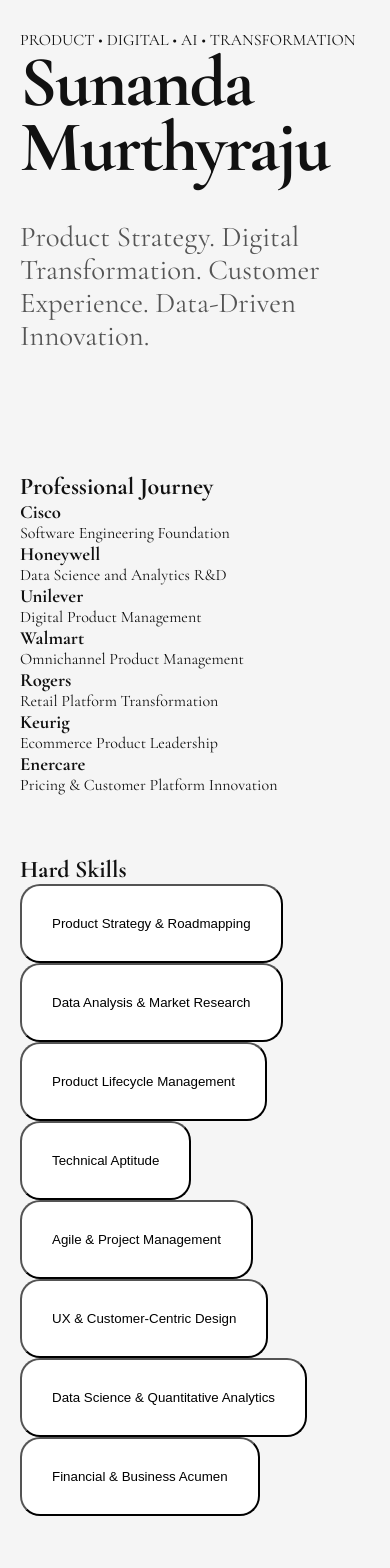
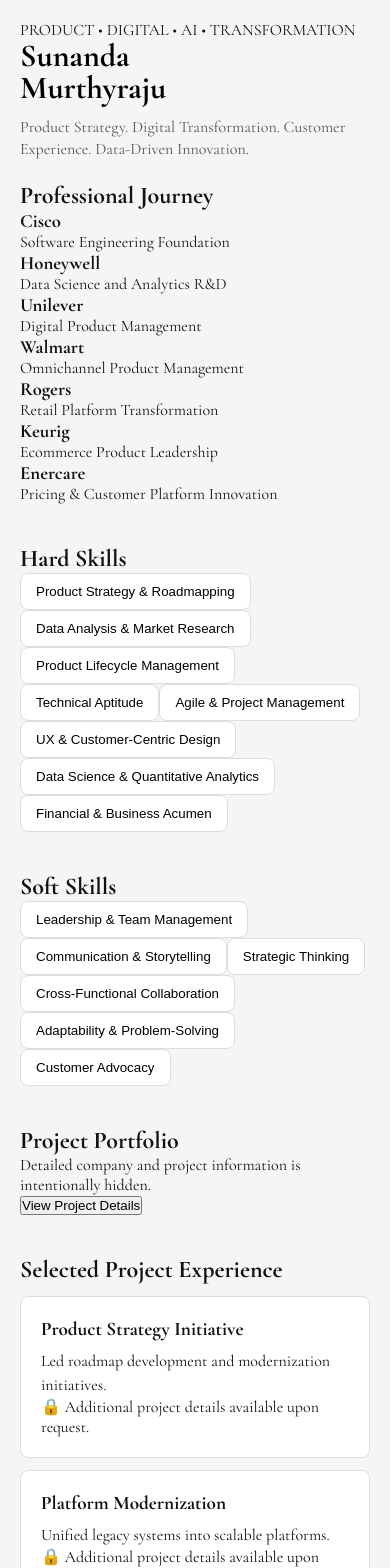
Before and after one commit to sunanda29/Sunanda_portfolio_2, a React (Vite) app: page / in a window 390 px wide. Shown: the top 1568 px of the page. Built offline with nearby package versions, Linux system fonts and the light colour scheme.

Commit message:
Update App.css

```diff
--- a/src/App.css
+++ b/src/App.css
@@ -19,39 +19,46 @@
 /* HERO */
 
 .hero {
-  padding: 20px 40px 200px 40px;
-}
-
-.hero h1 {
-  font-size: 10rem;
-  line-height: 0.9;
-  font-weight: 700;
-  letter-spacing: -4px;
+  padding: 40px;
 }
 
 .hero-tagline {
-  display: none;
+  color: #0d5a54;
+  font-size: 0.8rem;
+  font-weight: 700;
+  letter-spacing: 2px;
+  text-transform: uppercase;
+  margin-bottom: 12px;
+}
+
+.hero h1,
+.hero h2,
+.hero h3,
+.hero-name {
+  font-size: 2.5rem;
+  line-height: 1;
+  font-weight: 700;
+  color: #000;
+  margin-bottom: 12px;
 }
 
 .hero p {
-  margin-top: 40px;
-  max-width: 1400px;
-  font-size: 3rem;
-  line-height: 1.15;
+  margin-top: 0;
+  max-width: 900px;
+  font-size: 1.2rem;
+  line-height: 1.4;
   color: #555;
-  font-weight: 400;
 }
 
 /* SECTIONS */
 
 section {
-  padding: 0 40px 80px;
+  padding: 0 40px 50px;
 }
 
 .section-title {
-  font-size: 5rem;
-  line-height: 1;
-  margin-bottom: 60px;
+  font-size: 2.2rem;
+  margin-bottom: 24px;
   font-weight: 700;
 }
 
@@ -60,82 +67,88 @@
 .journey-grid {
   display: flex;
   flex-direction: column;
-  gap: 28px;
+  gap: 12px;
 }
 
 .journey-card {
   background: #fafafa;
-  padding: 40px;
-  border-radius: 24px;
-  border-left: 8px solid #2d6a4f;
+  padding: 16px;
+  border-radius: 8px;
+  border-left: 4px solid #2d6a4f;
 }
 
 .journey-company {
-  font-size: 3rem;
+  font-size: 1.2rem;
   font-weight: 700;
-  margin-bottom: 10px;
+  margin-bottom: 4px;
 }
 
 .journey-role {
-  font-size: 2rem;
-  color: #333;
+  font-size: 1rem;
+  color: #555;
 }
 
 /* SKILLS */
 
 .skills-container {
-  display: grid;
-  grid-template-columns: repeat(auto-fit, minmax(320px, 1fr));
-  gap: 24px;
+  display: flex;
+  flex-wrap: wrap;
+  gap: 12px;
 }
 
 .skill-card {
   background: white;
-  border-radius: 20px;
-  padding: 30px;
+  border: 1px solid #ddd;
+  border-radius: 8px;
+  padding: 10px 15px;
   cursor: pointer;
   transition: 0.2s;
 }
 
 .skill-card:hover {
-  transform: translateY(-3px);
+  transform: translateY(-2px);
+  border-color: #2d6a4f;
 }
 
 .skill-card h3 {
-  font-size: 2rem;
-  margin-bottom: 12px;
+  font-size: 0.95rem;
+  font-family: Arial, Helvetica, sans-serif;
+  margin: 0;
 }
 
 .skill-card p {
-  font-size: 1.25rem;
+  display: none;
 }
 
 /* QUESTION AREA */
 
 .question-section {
-  margin-top: 40px;
+  margin-top: 24px;
 }
 
 .question-box {
   width: 100%;
-  min-height: 140px;
-  border: none;
+  min-height: 120px;
+  border: 1px solid #ddd;
   background: white;
-  border-radius: 20px;
-  padding: 24px;
-  font-size: 1.4rem;
-  font-family: inherit;
+  border-radius: 8px;
+  padding: 14px;
+  font-size: 1rem;
+  font-family: Arial, Helvetica, sans-serif;
 }
 
 .submit-btn {
-  margin-top: 20px;
+  margin-top: 12px;
   border: none;
   background: #2d6a4f;
   color: white;
-  padding: 14px 30px;
-  border-radius: 10px;
-  font-size: 1rem;
+  padding: 10px 18px;
+  border-radius: 6px;
   cursor: pointer;
+}
+
+.submit-btn:hover {
+  background: #1f4d38;
 }
 
 /* DRILLDOWN */
@@ -143,22 +156,43 @@
 .drilldown-container {
   display: flex;
   flex-wrap: wrap;
-  gap: 16px;
-  margin-top: 30px;
+  gap: 10px;
+  margin-top: 20px;
 }
 
 .drilldown-btn {
   border: 1px solid #ccc;
   background: white;
-  padding: 14px 24px;
-  border-radius: 999px;
-  font-size: 1rem;
+  padding: 8px 14px;
+  border-radius: 6px;
+  font-size: 0.9rem;
   cursor: pointer;
 }
 
 .drilldown-btn:hover {
-  background: #111;
+  background: #2d6a4f;
   color: white;
+  border-color: #2d6a4f;
+}
+
+/* PROJECTS */
+
+.project-card {
+  background: white;
+  border: 1px solid #ddd;
+  padding: 20px;
+  border-radius: 8px;
+  margin-top: 12px;
+}
+
+.project-card h3 {
+  font-size: 1.2rem;
+  margin-bottom: 8px;
+}
+
+.project-card p {
+  font-size: 1rem;
+  line-height: 1.5;
 }
 
 /* CONTACT */
@@ -168,7 +202,7 @@
 }
 
 .contact h2 {
-  margin-bottom: 20px;
+  margin-bottom: 10px;
 }
 
 .contact a {
@@ -178,45 +212,42 @@
 /* MOBILE */
 
 @media (max-width: 768px) {
-
   .hero {
-    padding: 30px 20px 120px;
+    padding: 20px;
   }
 
-  .hero h1 {
-    font-size: 4.5rem;
-    letter-spacing: -2px;
+  .hero h1,
+  .hero h2,
+  .hero h3,
+  .hero-name {
+    font-size: 2rem;
   }
 
   .hero p {
+    font-size: 1rem;
+  }
+
+  section {
+    padding: 0 20px 40px;
+  }
+
+  .section-title {
     font-size: 1.8rem;
   }
 
-  section {
-    padding: 0 20px 60px;
-  }
-
-  .section-title {
-    font-size: 3rem;
-  }
-
   .journey-company {
-    font-size: 2rem;
+    font-size: 1rem;
   }
 
   .journey-role {
-    font-size: 1.3rem;
+    font-size: 0.9rem;
   }
 
   .skill-card h3 {
-    font-size: 1.5rem;
-  }
-
-  .skill-card p {
-    font-size: 1rem;
+    font-size: 0.85rem;
   }
 
   .question-box {
-    font-size: 1.1rem;
+    font-size: 0.95rem;
   }
 }
```
